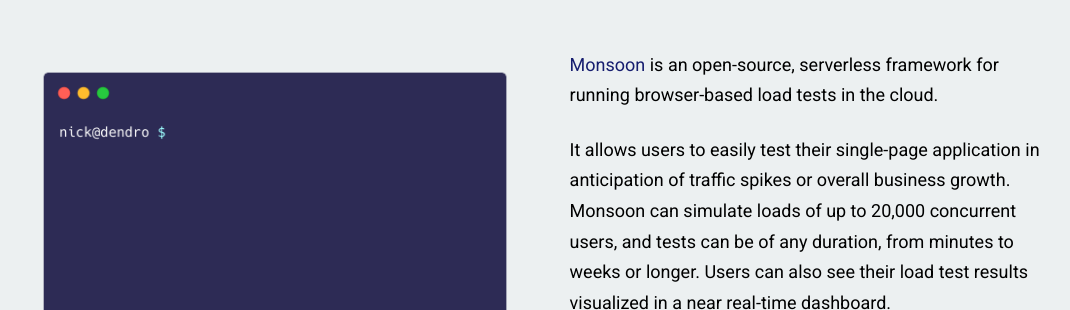
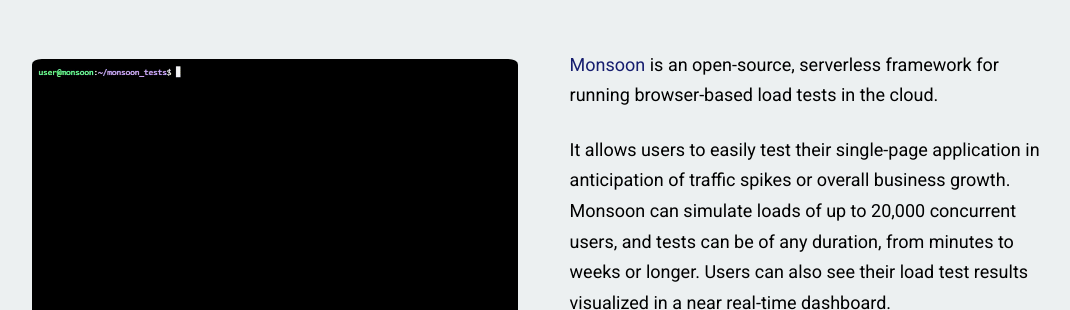
Before and after one commit to alexfdrover/alexfdrover.github.io, a plain HTML site: page index.html in a window 1280 px wide. Shown: the part 1268-1578 px from the top of the page, without its empty margins (96-1166 px from the left). Drawn offline with Linux system fonts and the light colour scheme.

Commit message:
Update deployment gif

```diff
--- a/index.html
+++ b/index.html
@@ -48,7 +48,7 @@
       </div>
       <div id="dendro-info-container" class="flexbox">
         <div>
-          <a href="https://monsoon-load-testing.github.io"><img id="dendro-images" src="public/assets/images/cli-deploy.gif" alt="A gif showing the Monsoon deploy command" /></a>
+          <a href="https://monsoon-load-testing.github.io"><img id="dendro-images" src="public/assets/images/deploy.gif" alt="A gif showing the Monsoon deploy command" /></a>
           <a href="https://monsoon-load-testing.github.io"><img id="dendro-images" src="public/assets/images/arch_dashboard_mini.svg" alt="An image showing the Monsoon dashboard" /></a>
         </div>
         <div class="flexbox horz-center">
```
Also changed, not shown: public/assets/images/deploy.gif (added).
